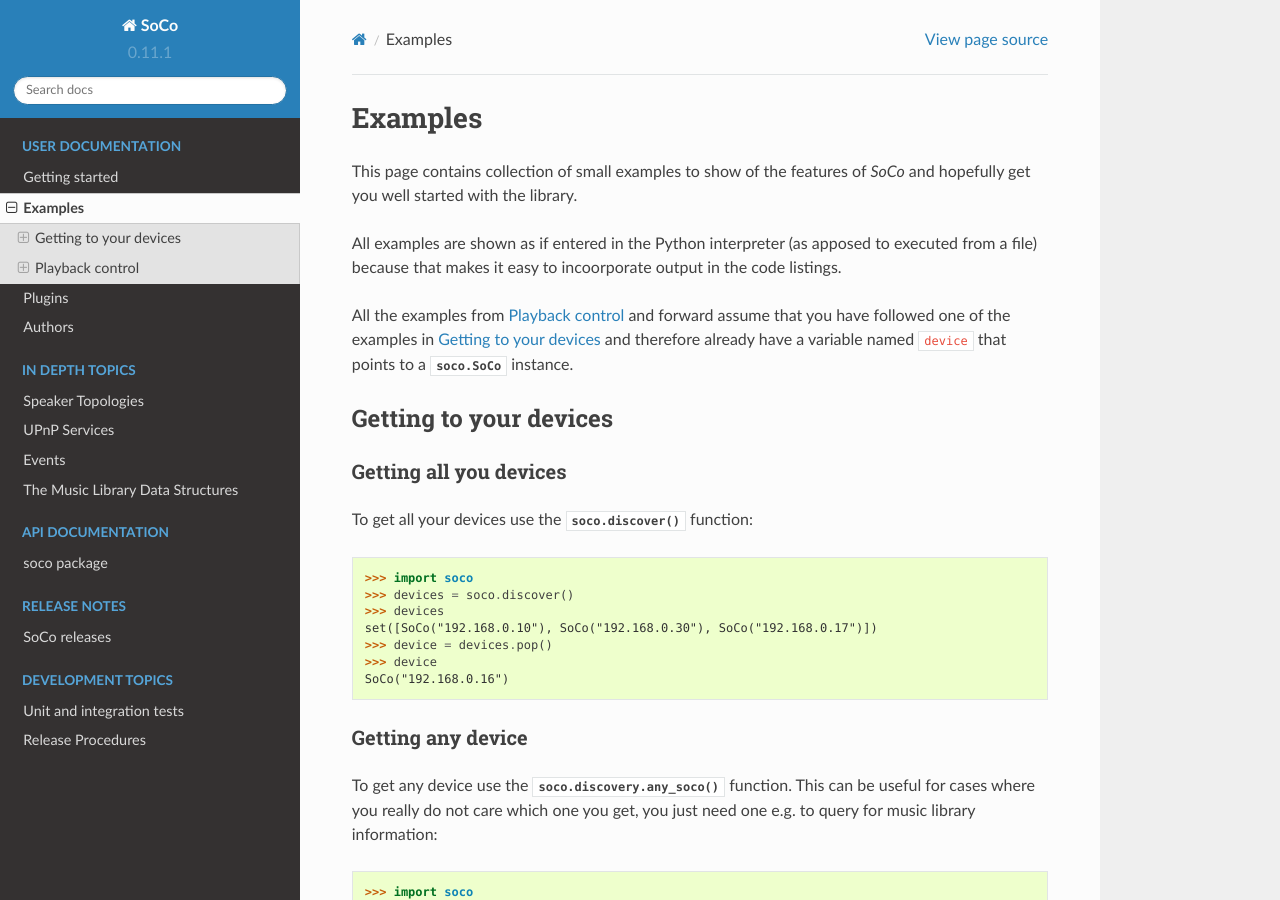
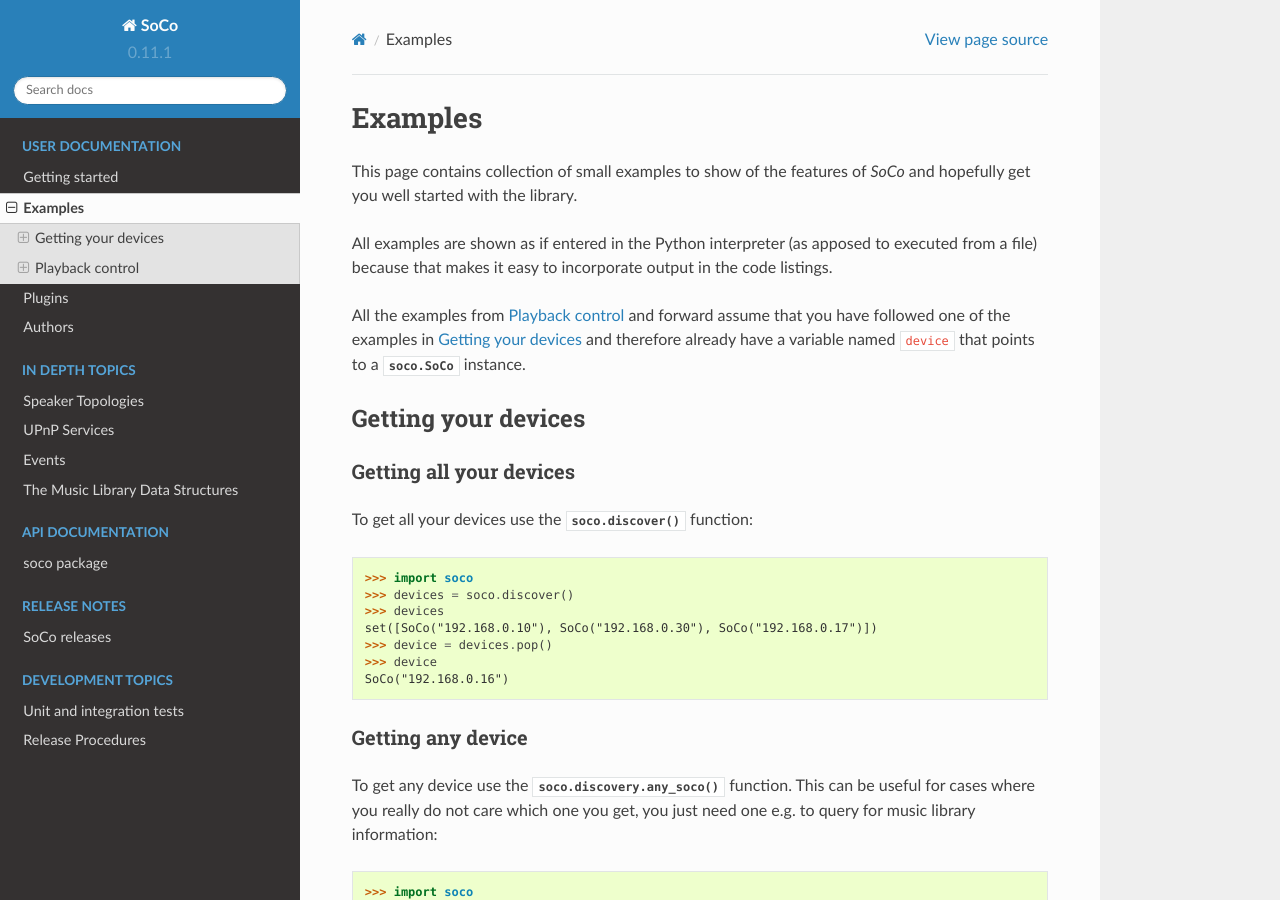
Before and after one commit to SoCo/SoCo, a Sphinx documentation site: the page built from doc/examples.rst, in a window 1280 px wide and 900 px high. Built offline with Sphinx 7.4.7 and the Read the Docs theme 2.0.0, drawn with Linux system fonts in a browser that asks for light colours.

Commit message:
Fixed a few typos

```diff
--- a/doc/development/unittests.rst
+++ b/doc/development/unittests.rst
@@ -4,7 +4,7 @@
 There are two sorts of tests written for the ``SoCo`` package. Unit tests
 implement elementary checks of whether the individual methods produce the
 expected results. Integration tests check that the package as a whole is able to
-interface propertly with the Sonos hardware. Such tests are especially useful
+interface properly with the Sonos hardware. Such tests are especially useful
 during re-factoring and to check that already implemented functionality
 continues to work past updates to the Sonos units' internal software.
 
--- a/doc/examples.rst
+++ b/doc/examples.rst
@@ -7,22 +7,22 @@
 *SoCo* and hopefully get you well started with the library.
 
 All examples are shown as if entered in the Python interpreter (as apposed to
-executed from a file) because that makes it easy to incoorporate output in the
+executed from a file) because that makes it easy to incorporate output in the
 code listings.
 
 All the examples from :ref:`examples_playback_control` and forward
 assume that you have followed one of the examples in
-:ref:`examples_gettings_to_your_devices` and therefore already have a
+:ref:`examples_getting_your_devices` and therefore already have a
 variable named ``device`` that points to a :class:`soco.SoCo`
 instance.
 
-.. _examples_gettings_to_your_devices:
+.. _examples_getting_your_devices:
 
-Getting to your devices
------------------------
+Getting your devices
+--------------------
 
-Getting all you devices
-^^^^^^^^^^^^^^^^^^^^^^^
+Getting all your devices
+^^^^^^^^^^^^^^^^^^^^^^^^
 
 To get all your devices use the :func:`soco.discover` function::
 
--- a/doc/getting_started.rst
+++ b/doc/getting_started.rst
@@ -46,7 +46,7 @@
    cd soco-0.11.1/
 
 Have a look inside the ``requirements.txt`` file. You will need to install the
-dependencies listes in that file yourself. See the documentation for the
+dependencies listed in that file yourself. See the documentation for the
 individual dependencies for installation instructions.
 
 After the requirements are in place, the package can be install with the
```
